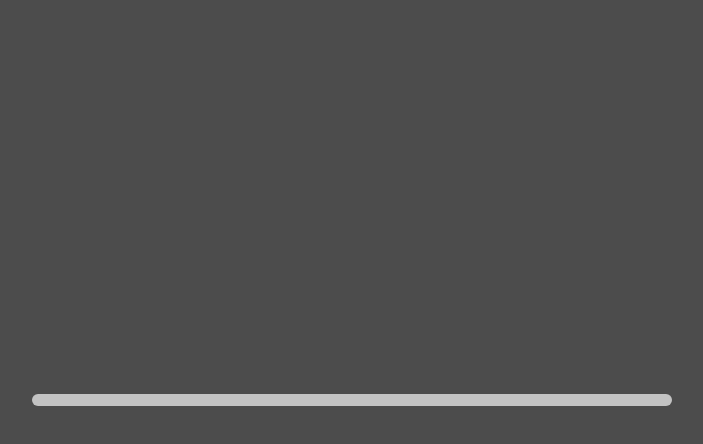
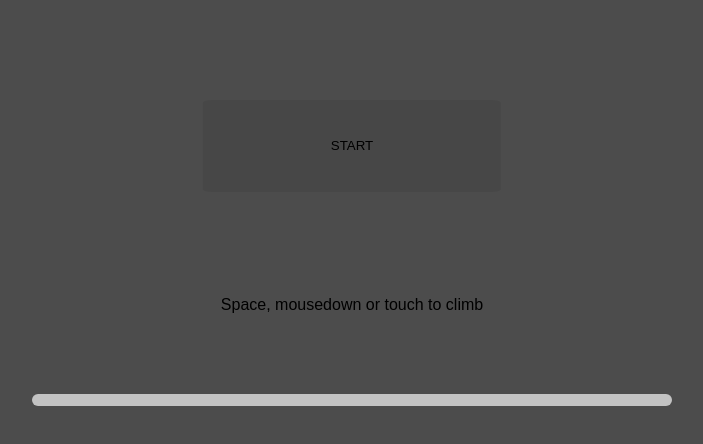
Before and after one commit to johnsonsudre/02_river-raid-project, a website built with Vite: page index.html in a window 1280 px wide. Shown: the whole page, without its empty margins (288-991 px from the left). Built offline with nearby package versions, Linux system fonts and the light colour scheme.

Commit message:
adding start game html button

```diff
--- a/Game.js
+++ b/Game.js
@@ -55,6 +55,9 @@ class Game {
     this.spaceKey = false;
     this.active = false;
 
+    const btn = document.getElementById("playBtn");
+    btn.addEventListener("click", this.startGame.bind(this));
+
     window.addEventListener("resize", this.resize.bind(this));
     container.appendChild(this.renderer.domElement);
     this.render();
@@ -64,6 +67,10 @@ class Game {
   keyUp() {}
   mouseDown() {}
   mouseUp() {}
+
+  startGame() {
+    console.log('startGame');
+  }
 
   setEnvironment() {
     const loader = new RGBELoader().setDataType(THREE.HalfFloatType);
--- a/index.html
+++ b/index.html
@@ -7,6 +7,8 @@
     <title>Vite App</title>
   </head>
   <body>
+    <p id="instructions">Space, mousedown or touch to climb</p>
+    <button id="playBtn">START</button>
     <div style="position: absolute; color:white; padding: 0.5%;">
       <a href="https://github.com/johnsonsudre">
         <h3><p>River Raid Project</p></h3>
--- a/style.css
+++ b/style.css
@@ -9,10 +9,43 @@ html,
   vertical-align: baseline;
   font-family: sans-serif;
 }
-    a, a:link {
+a,
+a:link {
   text-decoration: none;
   color: white;
 }
 a:hover {
-      color:greenyellow
+  color: greenyellow;
 }
+
+#playBtn {
+  position: absolute;
+  /* width: 180px;
+  height: 100px; */
+  /* font-family: "RocknRoll One", sans-serif; */
+  /* font-size: 40px; */
+  top: 100px;
+  padding: 3%;
+  padding-left: 10%;
+  padding-right: 10%;
+  border: none;
+  border-radius: 3%;
+  background-color: 0xdfffff;
+  left: 50%;
+  transform: translateX(-50%);
+}
+#playBtn :hover {
+  background-color: 0xcccccc;
+  color: blueviolet;
+}
+#instructions {
+  position: absolute;
+  top: 250px;
+  /* font-size: 30px; */
+  /* width: 300px; */
+  left: 50%;
+  transform: translateX(-50%);
+  padding: 30px;
+  background-color: rgba(255, 255, 255, 0.5);
+  text-align: center;
+}
```
Lines whose indentation alone changed are shown as unchanged.
